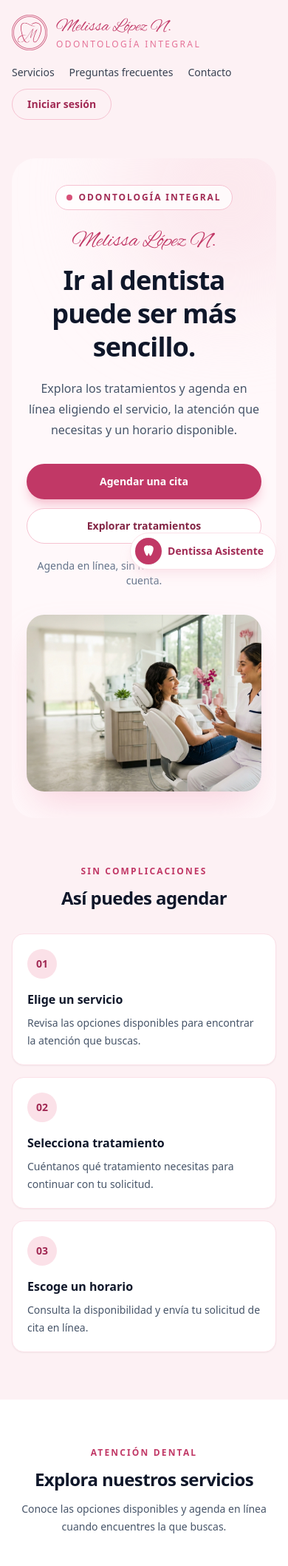
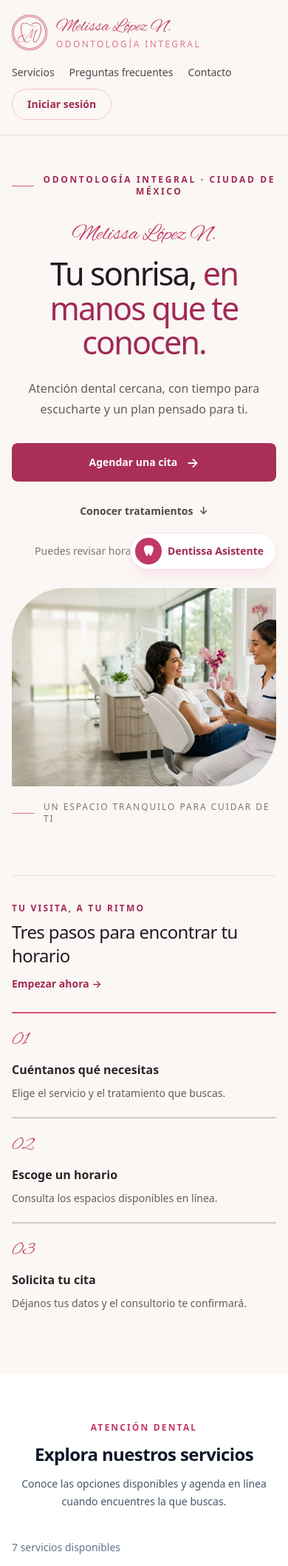
Before and after one commit to QuetzalTwT119/dentissa, a Laravel app: page / in a window 390 px wide. Shown: the top 2117 px of the page at 74% size. Run offline with Laravel 12, Linux system fonts and the light colour scheme; data comes from the database, SQL or seed files in the repository; data that the repository does not hold is empty; style sheets or scripts are compiled from the project's sources.

Commit message:
design: refresh public homepage editorial style

```diff
--- a/resources/views/welcome.blade.php
+++ b/resources/views/welcome.blade.php
@@ -27,8 +27,8 @@
                 'imagen' => null,
                 'descripcion' => 'Atención profesional adaptada a las necesidades de tu sonrisa.',
             ]))
-        <div class="min-h-screen bg-brand-50">
-            <header class="mx-auto flex max-w-7xl flex-col gap-5 px-4 py-5 sm:px-6 lg:flex-row lg:items-center lg:justify-between lg:px-8">
+        <div class="min-h-screen bg-[#faf7f4]">
+            <header class="mx-auto flex max-w-7xl flex-col gap-5 border-b border-[#e9dfdb] px-4 py-5 sm:px-6 lg:flex-row lg:items-center lg:justify-between lg:px-8">
                 <div class="flex items-center gap-3">
                     <img src="/images/brand/logo-rosa-transparente.png" alt="Melissa López N." class="h-12 w-12 object-contain">
                     <div class="leading-tight">
@@ -37,24 +37,24 @@
                     </div>
                 </div>
 
-                <nav class="flex flex-wrap items-center gap-x-5 gap-y-3 text-sm font-medium text-gray-700">
-                    <a href="#servicios" class="hover:text-brand-600">Servicios</a>
+                <nav class="flex flex-wrap items-center gap-x-5 gap-y-3 text-sm font-medium text-[#51464a]">
+                    <a href="#servicios" class="transition hover:text-brand-700">Servicios</a>
                     @if ($ofertas->isNotEmpty())
-                        <a href="#ofertas" class="hover:text-brand-600">Ofertas</a>
+                        <a href="#ofertas" class="transition hover:text-brand-700">Ofertas</a>
                     @endif
                     @if ($casos->isNotEmpty())
-                        <a href="#casos" class="hover:text-brand-600">Casos</a>
+                        <a href="#casos" class="transition hover:text-brand-700">Casos</a>
                     @endif
                     @if ($testimonios->isNotEmpty())
-                        <a href="#testimonios" class="hover:text-brand-600">Testimonios</a>
+                        <a href="#testimonios" class="transition hover:text-brand-700">Testimonios</a>
                     @endif
                     @if ($galeria->isNotEmpty())
-                        <a href="#galeria" class="hover:text-brand-600">Galería</a>
+                        <a href="#galeria" class="transition hover:text-brand-700">Galería</a>
                     @endif
                     @if ($faqs->isNotEmpty())
-                        <a href="#faq" class="hover:text-brand-600">Preguntas frecuentes</a>
+                        <a href="#faq" class="transition hover:text-brand-700">Preguntas frecuentes</a>
                     @endif
-                    <a href="#contacto" class="hover:text-brand-600">Contacto</a>
+                    <a href="#contacto" class="transition hover:text-brand-700">Contacto</a>
 
                     @auth
                             <a href="{{ route('dashboard') }}" class="rounded-full bg-brand-600 px-5 py-2.5 font-semibold text-white shadow-sm transition hover:bg-brand-700 focus:outline-none focus:ring-2 focus:ring-brand-400 focus:ring-offset-2">
@@ -68,59 +68,64 @@
                 </nav>
             </header>
 
-            <main class="mx-auto max-w-7xl px-4 pb-16 pt-8 sm:px-6 sm:pt-12 lg:px-8 lg:pb-20">
-                <section class="relative isolate overflow-hidden rounded-[2rem] bg-[#fff8fa] px-5 py-9 sm:px-9 sm:py-12 lg:px-14 lg:py-14" aria-labelledby="inicio-titulo">
-                    <div aria-hidden="true" class="absolute -right-20 -top-24 -z-10 h-72 w-72 rounded-full bg-brand-100/70 blur-3xl"></div>
-                    <div class="grid items-center gap-9 lg:grid-cols-[0.9fr_1.1fr] lg:gap-14">
-                        <div class="text-center lg:text-left">
-                            <p class="inline-flex items-center gap-2 rounded-full border border-brand-200 bg-white/80 px-3.5 py-2 text-xs font-semibold uppercase tracking-[0.16em] text-brand-700">
-                                <span class="h-2 w-2 rounded-full bg-brand-500" aria-hidden="true"></span>
-                                Odontología integral
+            <main class="mx-auto max-w-7xl px-4 pb-16 pt-8 sm:px-6 sm:pt-10 lg:px-8 lg:pb-20">
+                <section class="grid items-center gap-10 py-5 sm:gap-12 lg:min-h-[570px] lg:grid-cols-[0.88fr_1.12fr] lg:gap-16 lg:py-10" aria-labelledby="inicio-titulo">
+                    <div class="relative z-10 text-center lg:py-12 lg:text-left">
+                        <p class="flex items-center justify-center gap-3 text-xs font-semibold uppercase tracking-[0.22em] text-brand-700 lg:justify-start">
+                            <span class="h-px w-9 bg-brand-500" aria-hidden="true"></span>
+                            Odontología integral · Ciudad de México
                         </p>
-                            <p class="mt-6 font-cursive text-3xl text-brand-600 sm:text-4xl">Melissa López N.</p>
-                            <h1 id="inicio-titulo" class="mx-auto mt-3 max-w-xl text-4xl font-semibold leading-tight tracking-tight text-slate-900 sm:text-5xl lg:mx-0 lg:text-[3.4rem]">
-                                Ir al dentista puede ser más sencillo.
+                        <p class="mt-8 font-cursive text-3xl text-brand-600 sm:text-4xl">Melissa López N.</p>
+                        <h1 id="inicio-titulo" class="mx-auto mt-3 max-w-xl text-[2.7rem] font-medium leading-[1.08] tracking-[-0.045em] text-[#211a20] sm:text-6xl lg:mx-0 lg:text-[4.25rem]">
+                            Tu sonrisa, <span class="text-brand-700">en manos que te conocen.</span>
                         </h1>
-                            <p class="mx-auto mt-5 max-w-lg text-base leading-7 text-slate-600 sm:text-lg lg:mx-0">
-                                Explora los tratamientos y agenda en línea eligiendo el servicio, la atención que necesitas y un horario disponible.
+                        <p class="mx-auto mt-6 max-w-lg text-base leading-7 text-[#665b5e] sm:text-lg sm:leading-8 lg:mx-0">
+                            Atención dental cercana, con tiempo para escucharte y un plan pensado para ti.
                         </p>
-                            <div data-asistente-zona-reservada class="mt-8 flex flex-col justify-center gap-3 sm:flex-row lg:justify-start">
-                                <a href="{{ route('citas.publica.create') }}" class="inline-flex min-h-12 items-center justify-center rounded-full bg-brand-600 px-7 py-3 text-sm font-semibold text-white shadow-lg shadow-brand-200 transition hover:-translate-y-0.5 hover:bg-brand-700 focus:outline-none focus:ring-2 focus:ring-brand-400 focus:ring-offset-2">
-                                    Agendar una cita
+                        <div data-asistente-zona-reservada class="mt-8 flex flex-col justify-center gap-4 sm:flex-row lg:justify-start">
+                            <a href="{{ route('citas.publica.create') }}" class="inline-flex min-h-12 items-center justify-center rounded-lg bg-[#a92f58] px-7 py-3 text-sm font-semibold text-white transition hover:bg-[#8f2448] focus:outline-none focus:ring-2 focus:ring-brand-400 focus:ring-offset-2">
+                                Agendar una cita <span class="ml-3 text-lg" aria-hidden="true">→</span>
                             </a>
-                                <a href="#servicios" class="inline-flex min-h-12 items-center justify-center rounded-full border border-brand-200 bg-white px-7 py-3 text-sm font-semibold text-brand-800 transition hover:border-brand-400 hover:bg-brand-50 focus:outline-none focus:ring-2 focus:ring-brand-400 focus:ring-offset-2">
-                                    Explorar tratamientos
+                            <a href="#servicios" class="inline-flex min-h-12 items-center justify-center px-4 py-3 text-sm font-semibold text-[#51464a] transition hover:text-brand-700 focus:outline-none focus:ring-2 focus:ring-brand-400 focus:ring-offset-2">
+                                Conocer tratamientos <span class="ml-2" aria-hidden="true">↓</span>
                             </a>
                         </div>
-                            <p class="mt-5 text-sm text-slate-500">Agenda en línea, sin necesidad de crear una cuenta.</p>
+                        <p class="mt-5 text-sm text-[#817579]">Puedes revisar horarios sin crear una cuenta.</p>
                     </div>
 
-                        <div class="relative mx-auto w-full max-w-2xl lg:max-w-none">
-                            <img src="{{ $heroImage }}" alt="Paciente conversa con su dentista en un consultorio luminoso" fetchpriority="high" decoding="sync" class="aspect-[4/3] w-full rounded-[1.5rem] object-cover shadow-2xl shadow-brand-200/70 sm:aspect-[16/10]">
-                        </div>
-                    </div>
+                    <figure class="relative mx-auto w-full max-w-2xl lg:max-w-none">
+                        <div aria-hidden="true" class="absolute -bottom-4 -left-4 -z-10 h-2/3 w-2/3 border-b border-l border-brand-300 sm:-bottom-6 sm:-left-6"></div>
+                        <img src="{{ $heroImage }}" alt="Paciente conversa con su dentista en un consultorio luminoso" fetchpriority="high" decoding="sync" class="aspect-[4/3] w-full rounded-tl-[4.5rem] rounded-br-[4.5rem] object-cover sm:aspect-[16/10]">
+                        <figcaption class="mt-5 flex items-center gap-3 text-xs uppercase tracking-[0.16em] text-[#817579]">
+                            <span class="h-px w-8 bg-brand-400" aria-hidden="true"></span>
+                            Un espacio tranquilo para cuidar de ti
+                        </figcaption>
+                    </figure>
                 </section>
 
-                <section class="mt-16 lg:mt-20" aria-labelledby="como-agendar-titulo">
-                    <div class="mx-auto max-w-2xl text-center">
-                        <p class="text-xs font-semibold uppercase tracking-[0.18em] text-brand-600">Sin complicaciones</p>
-                        <h2 id="como-agendar-titulo" class="mt-3 text-2xl font-semibold tracking-tight text-slate-900 sm:text-3xl">Así puedes agendar</h2>
+                <section class="mt-12 border-t border-[#e9dfdb] pt-9 lg:mt-16" aria-labelledby="como-agendar-titulo">
+                    <div class="flex flex-col gap-3 sm:flex-row sm:items-end sm:justify-between">
+                        <div>
+                            <p class="text-xs font-semibold uppercase tracking-[0.18em] text-brand-700">Tu visita, a tu ritmo</p>
+                            <h2 id="como-agendar-titulo" class="mt-2 text-2xl font-medium tracking-tight text-[#211a20] sm:text-3xl">Tres pasos para encontrar tu horario</h2>
                         </div>
-                    <ol class="mt-8 grid gap-4 sm:grid-cols-3 sm:gap-5">
-                        <li class="rounded-2xl border border-brand-100 bg-white p-5 shadow-sm sm:p-6">
-                            <span class="flex h-10 w-10 items-center justify-center rounded-full bg-brand-100 text-sm font-bold text-brand-700">01</span>
-                            <h3 class="mt-4 font-semibold text-slate-900">Elige un servicio</h3>
-                            <p class="mt-2 text-sm leading-6 text-slate-600">Revisa las opciones disponibles para encontrar la atención que buscas.</p>
+                        <a href="{{ route('citas.publica.create') }}" class="text-sm font-semibold text-brand-700 hover:text-brand-800">Empezar ahora <span aria-hidden="true">→</span></a>
+                    </div>
+                    <ol class="mt-7 grid gap-0 sm:grid-cols-3">
+                        <li class="border-t-2 border-brand-500 py-5 sm:mr-7">
+                            <span class="font-cursive text-2xl text-brand-600">01</span>
+                            <h3 class="mt-3 font-semibold text-[#2c2428]">Cuéntanos qué necesitas</h3>
+                            <p class="mt-2 text-sm leading-6 text-[#665b5e]">Elige el servicio y el tratamiento que buscas.</p>
                         </li>
-                        <li class="rounded-2xl border border-brand-100 bg-white p-5 shadow-sm sm:p-6">
-                            <span class="flex h-10 w-10 items-center justify-center rounded-full bg-brand-100 text-sm font-bold text-brand-700">02</span>
-                            <h3 class="mt-4 font-semibold text-slate-900">Selecciona tratamiento</h3>
-                            <p class="mt-2 text-sm leading-6 text-slate-600">Cuéntanos qué tratamiento necesitas para continuar con tu solicitud.</p>
+                        <li class="border-t-2 border-[#d7c9c8] py-5 sm:mr-7">
+                            <span class="font-cursive text-2xl text-brand-600">02</span>
+                            <h3 class="mt-3 font-semibold text-[#2c2428]">Escoge un horario</h3>
+                            <p class="mt-2 text-sm leading-6 text-[#665b5e]">Consulta los espacios disponibles en línea.</p>
                         </li>
-                        <li class="rounded-2xl border border-brand-100 bg-white p-5 shadow-sm sm:p-6">
-                            <span class="flex h-10 w-10 items-center justify-center rounded-full bg-brand-100 text-sm font-bold text-brand-700">03</span>
-                            <h3 class="mt-4 font-semibold text-slate-900">Escoge un horario</h3>
-                            <p class="mt-2 text-sm leading-6 text-slate-600">Consulta la disponibilidad y envía tu solicitud de cita en línea.</p>
+                        <li class="border-t-2 border-[#d7c9c8] py-5">
+                            <span class="font-cursive text-2xl text-brand-600">03</span>
+                            <h3 class="mt-3 font-semibold text-[#2c2428]">Solicita tu cita</h3>
+                            <p class="mt-2 text-sm leading-6 text-[#665b5e]">Déjanos tus datos y el consultorio te confirmará.</p>
                         </li>
                     </ol>
                 </section>
```
Also changed, not shown: docs/MANUAL-TECNICO.md (+1 -1 lines), docs/MANUAL-USUARIO.md (+12 -16 lines), tests/Feature/PortadaPublicaTest.php (+2 -2 lines). Lines whose indentation alone changed are shown as unchanged.
